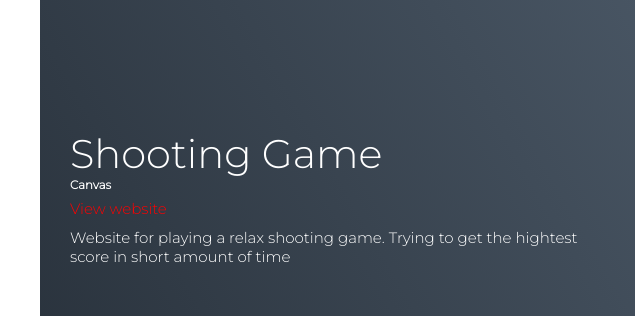
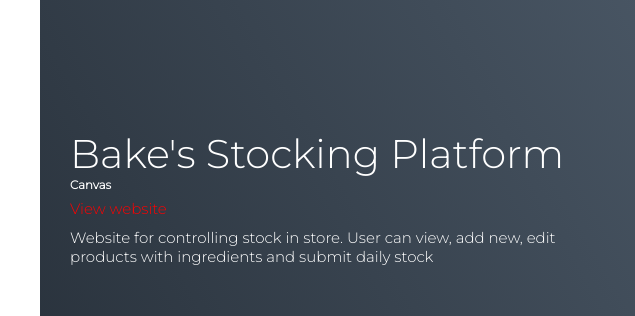
Before and after one commit to thanh1237/portfolio, a plain HTML site: page index.html in a window 1280 px wide. Shown: the part 1826-2142 px from the top of the page, 0-635 px from the left. Drawn offline with Linux system fonts and the light colour scheme.

Commit message:
change project

```diff
--- a/index.html
+++ b/index.html
@@ -93,14 +93,14 @@
 
           <div class="project-item">
             <div class="project-info">
-              <h1>Shooting Game</h1>
+              <h1>Bake's Stocking Platform</h1>
               <h3>Canvas</h3>
-              <a href="https://cocky-mayer-42aefe.netlify.app/" target="blank"
+              <a href="https://bake-app.netlify.app/" target="blank"
                 >View website</a
               >
               <p>
-                Website for playing a relax shooting game. Trying to get the
-                hightest score in short amount of time
+                Website for controlling stock in store. User can view, add new, edit
+                products with ingredients and submit daily stock
               </p>
             </div>
             <div class="project-img">
```
Also changed, not shown: 1 other file.
